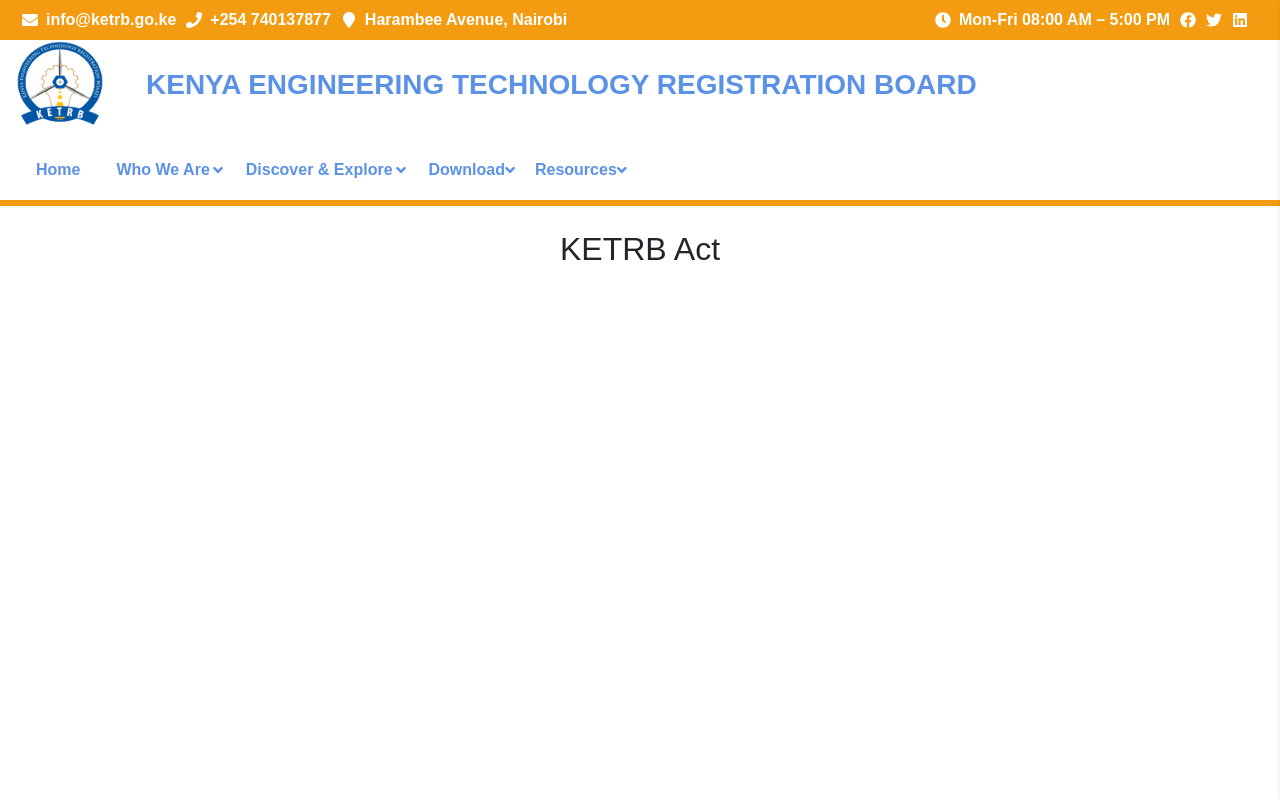
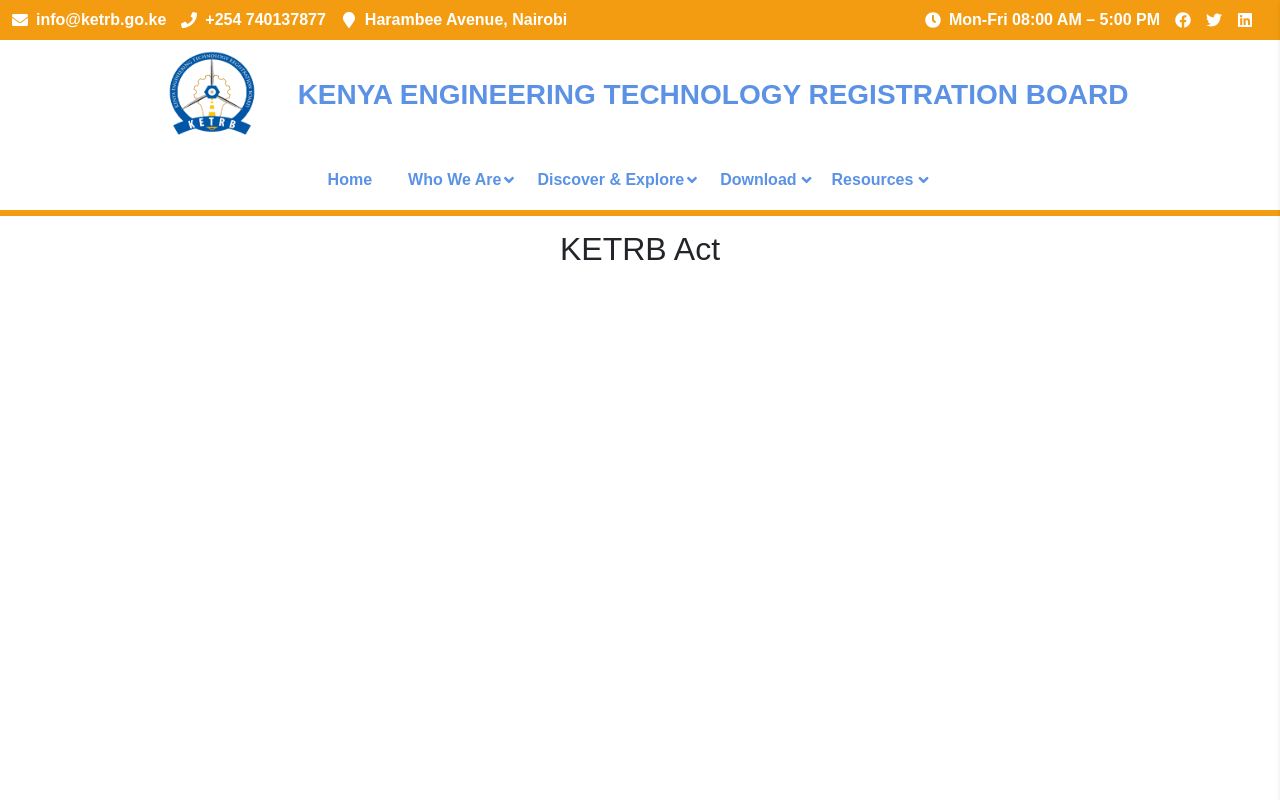
Before and after one commit to tmm-tech/KETRB, a React (Create React App) app in the folder ketrb-frontend/: page /act in a window 1280 px wide. Shown: the top 800 px of the page. Built offline with nearby package versions, Linux system fonts and the light colour scheme; a web font is replaced by a local one.

Commit message:
Update Topbar.css

```diff
--- a/ketrb-frontend/src/Component/Topbar.css
+++ b/ketrb-frontend/src/Component/Topbar.css
@@ -1,6 +1,7 @@
 .top-bar {
   display: flex;
   flex-direction: column;
+  align-items: center;
   background-color: #fff;
   color: #5b92e5;
   width: 100%;
@@ -11,40 +12,23 @@
   z-index: 1000;
 }
 
-/* General toolbar area styling */
 .toolbar-area {
-  display: flex;
-  justify-content: space-between; /* Distribute space between sections */
-  align-items: center; /* Vertically align items */
   width: 100%;
-  padding: 10px;
   background-color: #f39c12;
-  color: #fff;
+  color: white;
+  margin-bottom: 10px;
 }
 
-.menu-lists {
+.toolbar-area .menu-lists li {
   display: flex;
   align-items: center;
-  list-style: none;
-}
-
-.menu-lists li {
-  margin-right: 10px; /* Spacing between items */
-}
-
-.social-media-icons {
-  display: flex;
-  justify-content: flex-end; /* Align social media icons to the right */
-}
-
-.social-media-icons li {
-  margin-right: 10px;
+  margin-right: 15px;
 }
 
 .logo-container {
   display: flex;
   align-items: center;
-  justify-content: flex-start; /* Align logo and name to the left */
+  justify-content: center;
   margin-bottom: 10px;
   width: 100%;
 }
@@ -86,7 +70,6 @@
   border-bottom: 2px solid #f39c12;
 }
 
-/* Dropdown styling */
 .dropdown {
   position: relative;
   display: inline-block;
@@ -99,6 +82,10 @@
   align-items: center;
   color: #5b92e5;
   transition: color 0.2s ease;
+}
+
+.dropdown-link i {
+  margin-left: 5px;
 }
 
 .dropdown-link:hover {
@@ -132,9 +119,24 @@
   position: relative;
 }
 
+.dropdown-content li:not(:last-child) {
+  border-bottom: 2px solid transparent;
+}
+
 .dropdown-content li:hover {
   background-color: #f3f3f3;
   border-bottom: 2px solid #f39c12;
+}
+
+.dropdown-content li a {
+  color: #5b92e5;
+  text-decoration: none;
+  display: block;
+  transition: color 0.2s ease;
+}
+
+.dropdown-content li a:hover {
+  color: #f39c12;
 }
 
 .dropdown:hover .dropdown-content {
@@ -142,46 +144,65 @@
   transform: scaleY(1);
 }
 
-/* Hamburger Menu */
-.mobile-container {
-  display: none;
+.active {
+  color: #f39c12;
+}
+.mobile-container{
+  display:none;
 }
 
 .hamburger {
   display: none;
+
+}
+
+.hamburger i {
+  transition: transform 0.3s ease;
+}
+
+.hamburger:hover i {
+  color: #f39c12;
 }
 
 @media (max-width: 768px) {
+  /* Style the top-bar to be a simple toolbar with no company name */
   .top-bar {
-    display: flex;
-    flex-direction: column;
+    flex-direction: column; /* Stack elements vertically */
+    justify-content: center;
+    align-items: center;
     background-color: #f39c12;
     color: white;
-    padding: 10px 0;
   }
 
-  /* Hide the company name and logo on mobile */
-  .logo-container,
-  .company-name,
-  .logo-img {
+  /* Hide the company name on mobile */
+  .logo-container {
+    display: none;
+  }
+  .company-name {
     display: none;
   }
 
+  /* Style the logo container and hamburger menu to appear below the toolbar */
   .mobile-container {
     display: flex;
     justify-content: space-between;
     align-items: center;
     width: 100%;
     padding: 10px;
-    background-color: #fff;
+    background-color: #fff; /* Ensure the background contrasts the toolbar */
   }
 
+  /* Adjust logo size for mobile */
+  .logo-img {
+     display:none;
+  }
   .mobile-logo {
     width: 100px;
     height: auto;
+    justify-content: flex-start;
   }
 
-  /* Hamburger Menu */
+  /* Display the hamburger menu to the right of the logo */
   .hamburger {
     display: block;
     font-size: 24px;
@@ -189,11 +210,23 @@
     color: #5b92e5;
   }
 
+  .hamburger i {
+    transition: transform 0.3s ease;
+  }
+
+  .hamburger:hover i {
+    color: #f39c12;
+  }
+
+  /* Hide navigation links on mobile */
   .nav-links {
     display: none;
   }
 
-  .toolbar-area {
-    display:none;
+  /* Style the toolbar area and menu lists */
+    .toolbar-area {
+    display: none;
   }
+
+
 }
```
